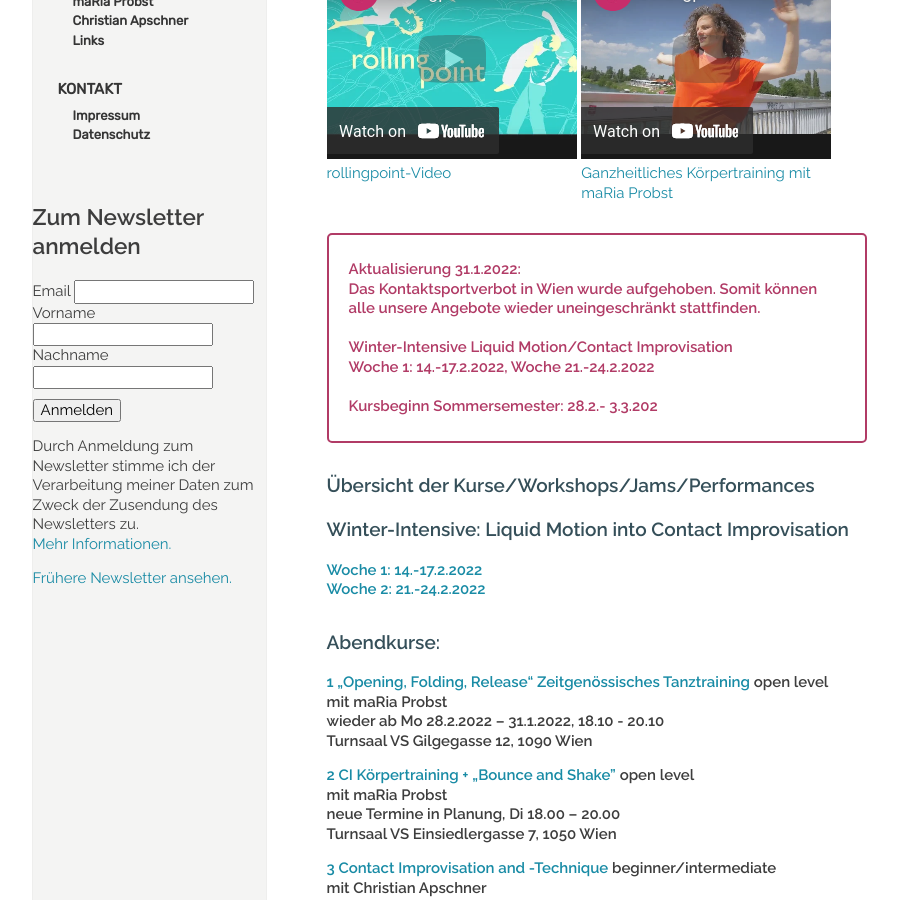
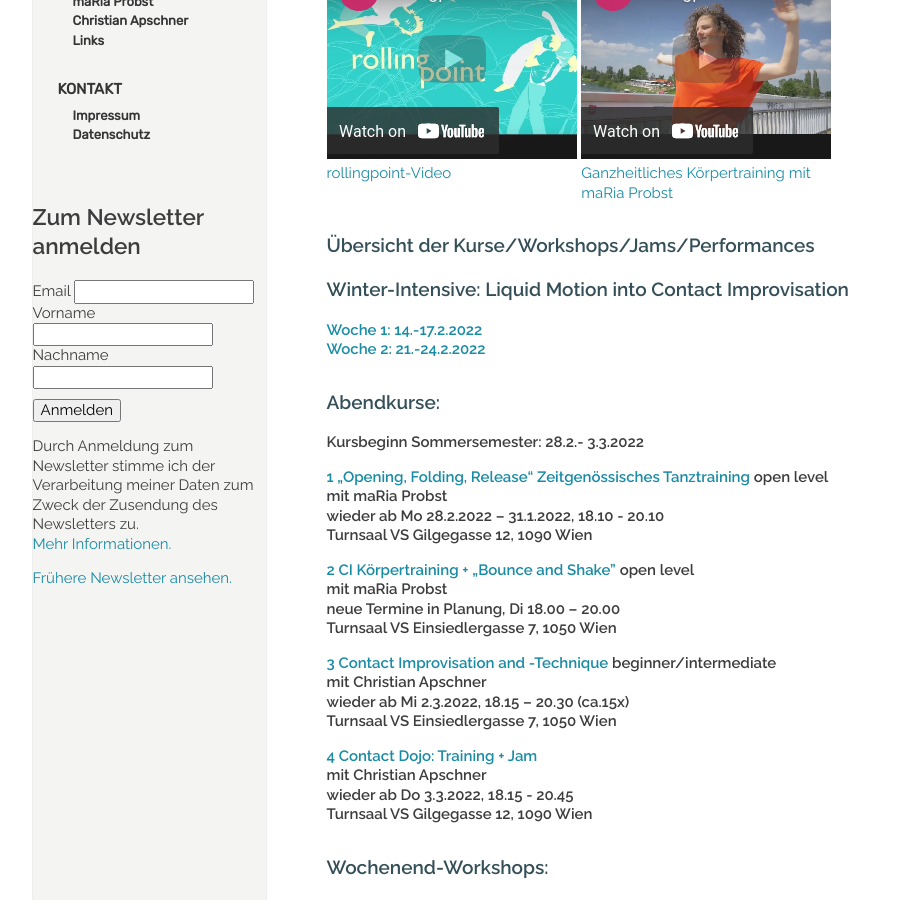
Before and after one commit to manulari/rollingpointat, a Jekyll site: the page built from _pages_de/index.md, in a window 1280 px wide and 900 px high, scrolled down 718 px. Shown: the whole window, without its empty margins (152-1050 px from the left). Built offline with Jekyll 4.4.1, drawn with Linux system fonts in a browser that asks for light colours; comment, search, counter and statistics services are not loaded.

Commit message:
Update page (de) “index”

```diff
--- a/_pages_de/index.md
+++ b/_pages_de/index.md
@@ -15,13 +15,7 @@ Fotocredit: Johannes Stolba
 
 <div class="imglink"><a target="_blank" href="https://www.youtube.com/embed/6A5otnVZAg4"><img src="/assets/uploads/video_vorschau_maria.png" alt="" /><div>Ganzheitliches Körpertraining mit maRia Probst</div></a></div>
 
-> **Aktualisierung 31.1.2022:**\
-> **Das Kontaktsportverbot in Wien wurde aufgehoben. Somit können alle unsere Angebote wieder uneingeschränkt stattfinden.**\
-> \
-> **Winter-Intensive Liquid Motion/Contact Improvisation**\
-> **Woche 1: 14.-17.2.2022, Woche 21.-24.2.2022**\
-> \
-> **Kursbeginn Sommersemester: 28.2.- 3.3.202**
+
 
 ### Übersicht der Kurse/Workshops/Jams/Performances
 
```
Also changed, not shown: other parts of _pages_de/index.md (+2 -0 lines).
